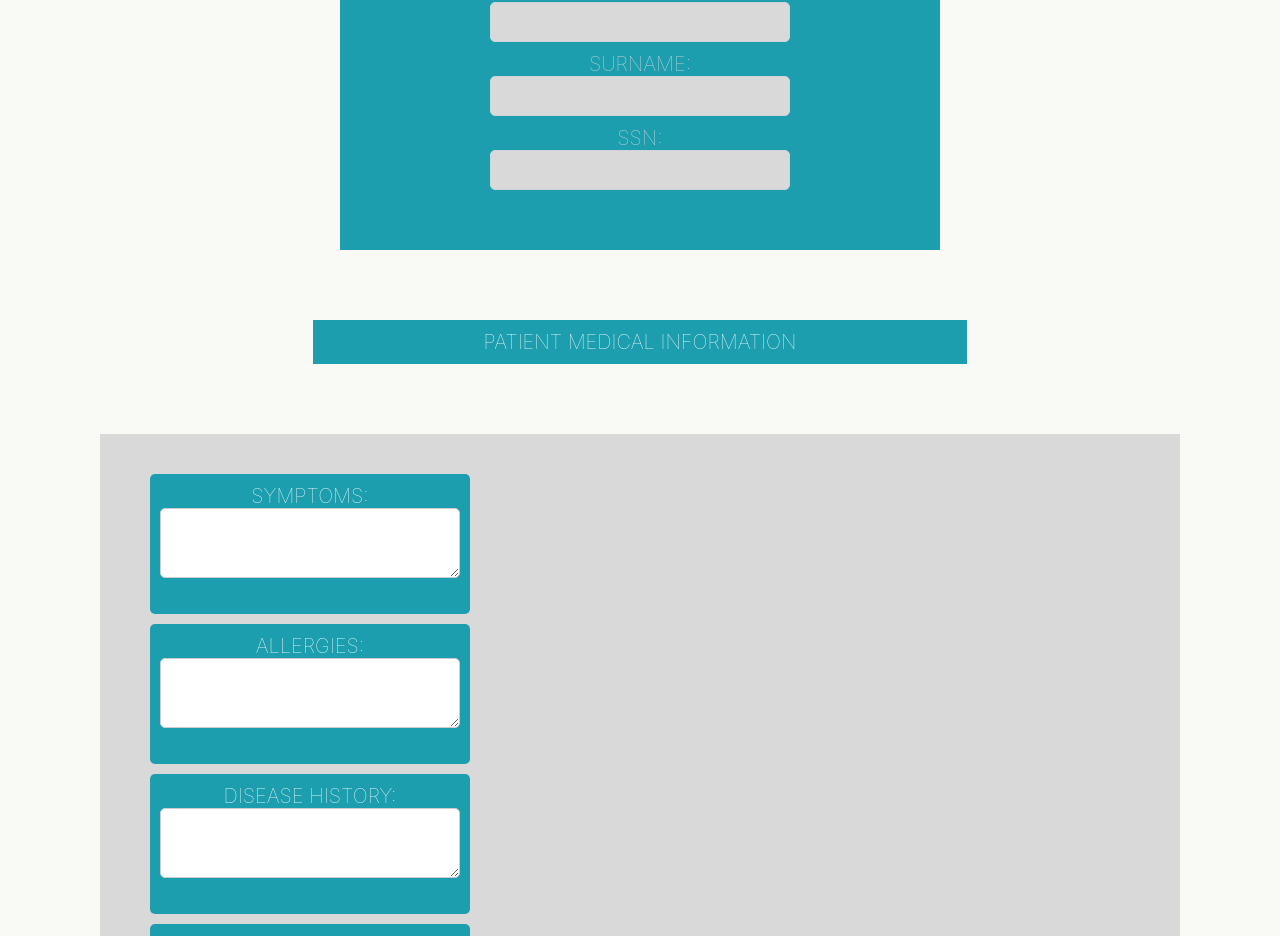
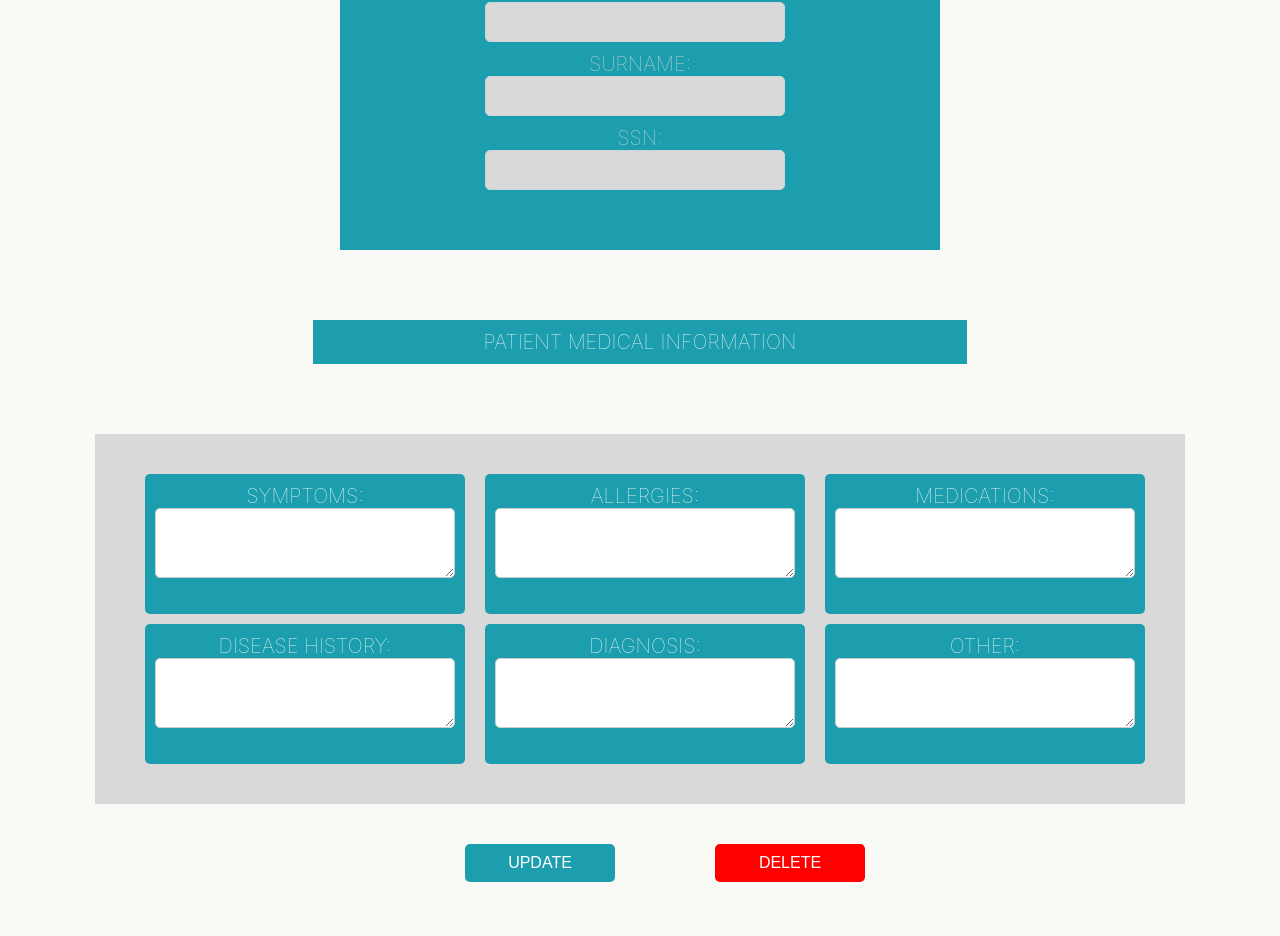
Before and after one commit to AchmetCh/doctordesk, a React (Create React App) app in the folder client/: page /patientinfo in a window 1280 px wide. Shown: the part 186-1122 px from the top of the page. Built offline with nearby package versions, Linux system fonts and the light colour scheme; no server answers; sample sign-in values are in the browser's storage.

Commit message:
fixed css of login

```diff
--- a/client/src/components/Login.js
+++ b/client/src/components/Login.js
@@ -27,7 +27,7 @@ const Login = () => {
       if (response.status === 200) {
         localStorage.setItem("token", response.data.token);
         ToastSuccessful();
-        setTimeout(() => window.location.href = '/searchpatient', 1000);
+        setTimeout(() => window.location.href = '/', 1000);
       } else {
         ToastFailed();
       }
--- a/client/src/components/NewPatientForm.css
+++ b/client/src/components/NewPatientForm.css
@@ -1,4 +1,7 @@
-/* General container styling */
+General container styling
+.container {
+  display: grid;
+}
 .form-container {
   display: flex;
   justify-content: center;
@@ -55,7 +58,9 @@ form input, form textarea {
   box-sizing: border-box;
   background-color: #ffffff; /* White background for inputs */
 }
-
+.form-card input {
+  width: 300px !important;
+}
 /* Label styling */
 form label {
   font-weight: bold;
--- a/client/src/components/NewPatientForm.js
+++ b/client/src/components/NewPatientForm.js
@@ -37,7 +37,7 @@ const NewPatientForm = () => {
       const response = await axios.post(`${apiOnline}/api/create`, formData);
       if (response.status === 201) {
         ToastSuccessful();
-        navigate('/searchPatient');
+        setTimeout(() =>navigate('/searchPatient'), 2000);
       }
     } catch (error) {
       console.error(error);
@@ -53,6 +53,7 @@ const NewPatientForm = () => {
         <form onSubmit={handleSubmit}>
           <div>
             <label htmlFor="name">Name</label>
+            <br/>
             <input
               type="text"
               name="name"
@@ -64,6 +65,7 @@ const NewPatientForm = () => {
           </div>
           <div>
             <label htmlFor="surname">Surname</label>
+            <br/>
             <input
               type="text"
               name="surname"
@@ -75,6 +77,7 @@ const NewPatientForm = () => {
           </div>
           <div>
             <label htmlFor="ssn">SSN</label>
+            <br/>
             <input
               type="text"
               pattern="[0-9]*" /* only numbers input */
--- a/client/src/components/PatientInfo.css
+++ b/client/src/components/PatientInfo.css
@@ -41,7 +41,6 @@
 .input{
     background-color: #D9D9D9 ;
     width: 300px !important;
-
 }
 
 
@@ -73,7 +72,7 @@ textarea{
     grid-column-gap: 10px;
     grid-row-gap: 10px;
     align-items: start;
-    width: 1000px;
+    margin-left: 0px;
     padding: 40px;
     background-color: #D9D9D9;
   }
--- a/client/src/components/PatientInfo.js
+++ b/client/src/components/PatientInfo.js
@@ -73,12 +73,11 @@ function PatientInfo() {
 
   return (
     <div className="container">
-
-        <form>
+      <form>
         <header className="first-card-info">
           <div className="patient-name">
             NAME:
-            <br/>
+            <br />
             <input
               className="patient-name-input input"
               type="text"
@@ -90,8 +89,9 @@ function PatientInfo() {
 
           <div className="patient-surname">
             SURNAME:
-            <br/>
-            <input className="patient-surname-input input"
+            <br />
+            <input
+              className="patient-surname-input input"
               type="text"
               name="surname"
               value={patientInfo.surname}
@@ -100,20 +100,22 @@ function PatientInfo() {
           </div>
           <div className="patient-ssn">
             SSN:
-            <br/>
-            <input className="patient-ssn-input input"
+            <br />
+            <input
+              className="patient-ssn-input input"
               type="text"
               name="SSN"
               value={patientInfo.SSN}
               onChange={handleInputChange}
             />
           </div>
-          </header>
-        </form>
+        </header>
+      </form>
 
       <h1 className="h1-patient-med">PATIENT MEDICAL INFORMATION</h1>
-      <div className="second-card-info">
-        <form>
+
+      <form>
+        <main className="second-card-info">
           <div className="patient-symptoms">
             SYMPTOMS:
             <textarea
@@ -156,15 +158,16 @@ function PatientInfo() {
           </div>
           <div className="patient-other">
             OTHER:
-            <br/>
+            <br />
             <textarea
               name="other"
               value={patientInfo.other}
               onChange={handleInputChange}
             />
           </div>
-        </form>
-      </div>
+        </main>
+      </form>
+
       <button className="update-btn" onClick={handleUpdate}>
         UPDATE
       </button>
--- a/client/src/components/login.css
+++ b/client/src/components/login.css
@@ -30,6 +30,7 @@
     border: none;
 }
 form input {
-    width: 80% !important;
+    width: 200px !important;
+    margin: 0 20px 2px 10px;
     background-color: rgb(229, 228, 228);
 }
```
